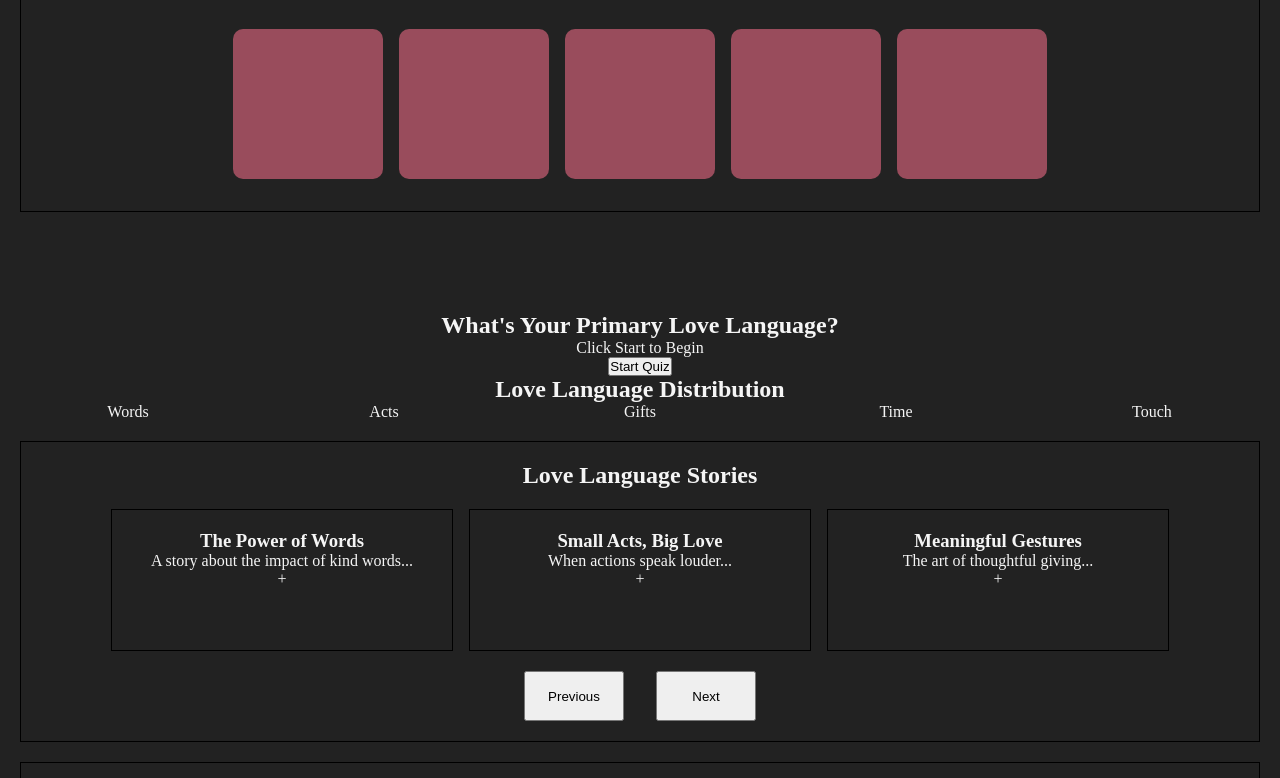
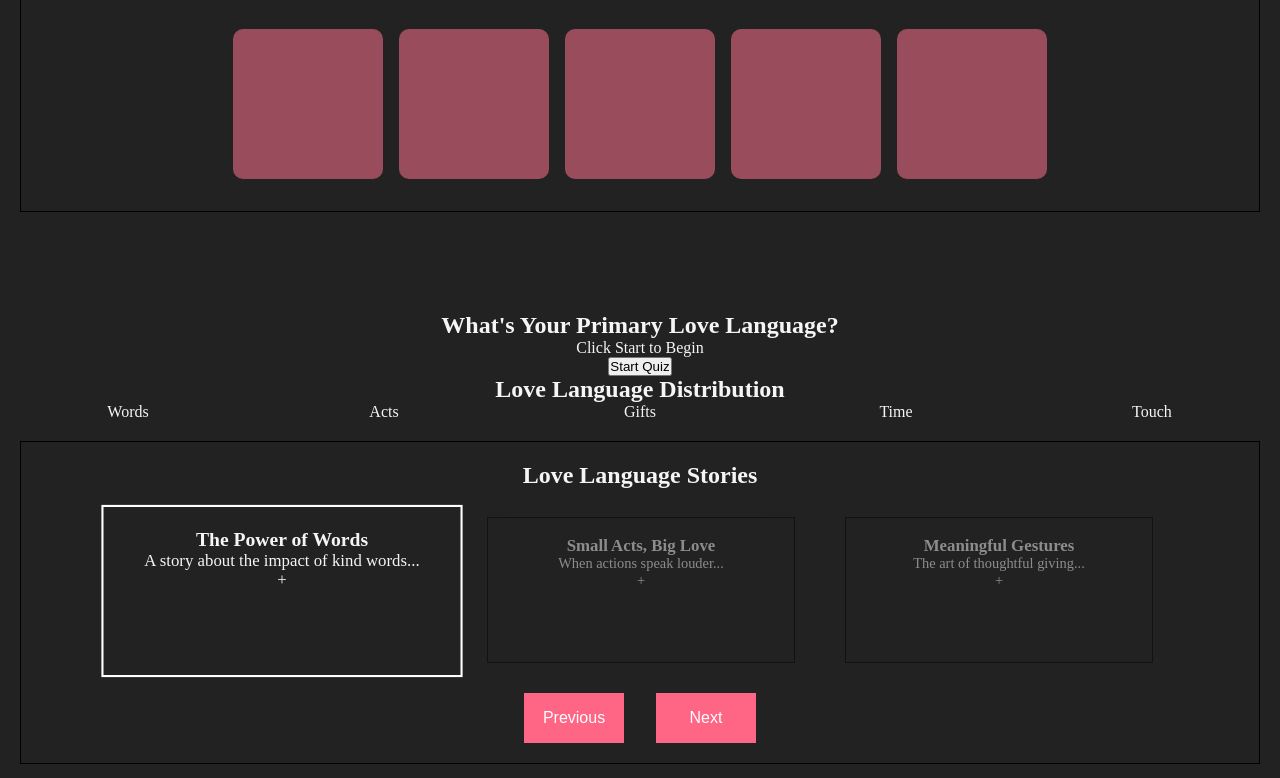
Before and after one commit to AndreasB09/dev-february-challenge, a plain HTML site: page index.html in a window 1280 px wide. Shown: the part 174-952 px from the top of the page. Drawn offline with Linux system fonts and the light colour scheme.

Commit message:
stories carousel

```diff
--- a/app.js
+++ b/app.js
@@ -47,3 +47,35 @@ themeSwitch.addEventListener("click", () => {
         localStorage.removeItem("theme");
     }
 })
+
+//stories
+const stories = document.querySelectorAll(".story-card");
+const prevBtn = document.getElementById("prev-story");
+const nextBtn = document.getElementById("next-story");
+
+let activeIndex = 0;
+
+function updateActiveStory() {
+    stories.forEach((story, index) => {
+        story.classList.toggle("active", index === activeIndex);
+    });
+}
+
+updateActiveStory();
+
+nextBtn.addEventListener("click", () => {
+    activeIndex = (activeIndex + 1) % stories.length;
+    updateActiveStory();
+});
+
+prevBtn.addEventListener("click", () => {
+    activeIndex = (activeIndex - 1 + stories.length) % stories.length;
+    updateActiveStory();
+});
+
+stories.forEach((story, index) => {
+    story.addEventListener("click", () => {
+        activeIndex = index;
+        updateActiveStory();
+    });
+});
--- a/styles.css
+++ b/styles.css
@@ -157,20 +157,44 @@ h2 {
 .story-card {
     border: black solid 1px;
     text-align: center;
-    height: 100px;
+    height: 120px;
     width: 300px;
     padding: 20px;
+    cursor: pointer;
+    transition: transform 0.3s ease, opacity 0.3s ease;
+}
+
+.story-card:not(.active) {
+    opacity: 0.5;
+    transform: scale(0.9);
+}
+
+.story-card.active {
+    opacity: 1;
+    transform: scale(1.05);
+    border: 2px solid #fff;
 }
 
 #story-nav button {
     width: 100px;
     height: 50px;
+    font-size: 1rem;
+    cursor: pointer;
+    border: none;
+    background-color: #ff6584;
+    color: white;
+    transition: background-color 0.3s ease;
+}
+
+#story-nav button:hover {
+    background-color: #e94e77;
 }
 
 #story-nav {
     display: flex;
     justify-content: center;
     gap: 2rem;
+    margin-top: 20px;
 }
 
 /* around the world */
@@ -184,6 +208,7 @@ h2 {
     text-align: center;
     margin: 20px;
 }
+
 
 /* daily */
 #daily-challenge {
```
